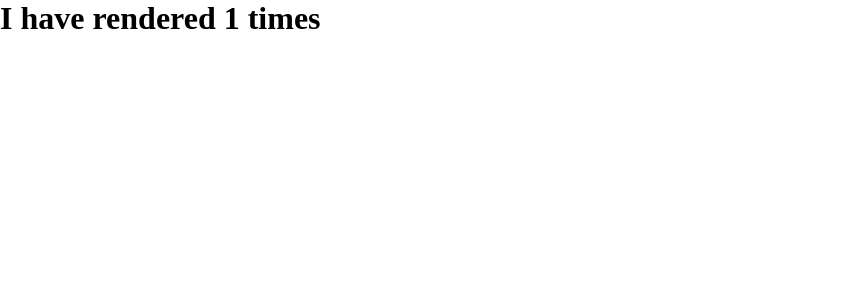
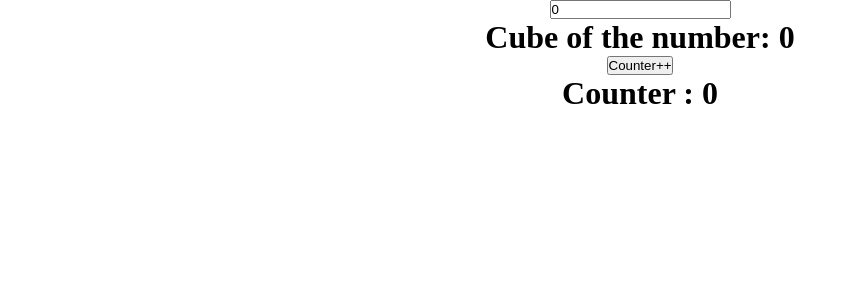
Before and after one commit to VijayJadon22/Revision-Class-Based-React-Components, a React (Vite) app: page / in a window 1280 px wide. Shown: the top 300 px of the page, without its empty margins (0-856 px from the left). Built offline with nearby package versions, Linux system fonts and the light colour scheme.

Commit message:
Implemnted and tested useMemo fucntion for optimization

```diff
--- a/src/App2.jsx
+++ b/src/App2.jsx
@@ -1,10 +1,23 @@
 import React from "react";
 import HooksUse from "./components/HooksUse";
+import UseRefHook from "./components/useRefHook";
+import UseMemoHook from "./components/UseMemoHook";
 
 const App2 = () => {
   return (
-    <div>
-      <HooksUse />
+    <div
+      style={{
+        width: "100%",
+        height: "100vh",
+        justifyContent: "center",
+        alignItems: "center",
+        padding: "auto",
+        textAlign:"center"
+      }}
+    >
+      {/* <HooksUse /> */}
+      {/* <UseRefHook /> */}
+      <UseMemoHook />
     </div>
   );
 };
--- /dev/null
+++ b/src/components/UseMemoHook.jsx
@@ -0,0 +1,44 @@
+import React, { useState, useMemo } from "react";
+
+const UseMemoHook = () => {
+  const [number, setNumber] = useState(0);
+  const [counter, setCounter] = useState(0);
+
+  //   const cubeNum = (num) => {
+  //     console.log("Calculation done");
+  //     return Math.pow(num, 3);
+  //     // return num ** 3;
+  //   };
+
+  //   //   const result = cubeNum(number);
+  //   const result = useMemo(() => cubeNum(number), [number]);
+
+  const result = useMemo(() => {
+    console.log("Calculation done");
+
+    const cubeNum = (n) => {
+      return Math.pow(n, 3);
+    };
+
+    return cubeNum(number);
+  }, [number]);
+
+  return (
+    <>
+      <input
+        onChange={(e) => setNumber(e.target.value)}
+        value={number}
+        type="number"
+      />
+      <h1>Cube of the number: {result}</h1>
+      <div>
+        <button onClick={() => setCounter((counter) => counter + 1)}>
+          Counter++
+        </button>
+        <h1>Counter : {counter}</h1>
+      </div>
+    </>
+  );
+};
+
+export default UseMemoHook;
--- a/src/components/UseRefHook.jsx
+++ b/src/components/UseRefHook.jsx
@@ -1,26 +1,18 @@
-import React, { useEffect, useRef, useState } from "react";
+import React, { useRef, useState } from "react";
 
 const UseRefHook = () => {
-  const [value, setValue] = useState(0);
-  //   const [count, setCount] = useState(0);
+  const inputRef = useRef();
 
-  //   useEffect(() => {
-  //     setCount((count) => count + 1);
-  //   }, [value]);
+  const btnClicked = () => {
+    console.log(inputRef.current.value);
+    inputRef.current.style.background = "violet";
+    inputRef.current.click();
+  };
 
-  //using useRef
-  const count = useRef(0);
-  console.log(count);
-
-  useEffect(() => {
-    count.current = count.current + 1;
-  });
   return (
     <div>
-      <button onClick={() => setValue((value) => value + 1)}>+1</button>
-      <h1>{value}</h1>
-      <button onClick={() => setValue((value) => value - 1)}>-1</button>
-      <h2>Render Count:{count.current}</h2>
+      <input ref={inputRef} type="text" />
+      <button onClick={btnClicked}>Click Here</button>
     </div>
   );
 };
```
